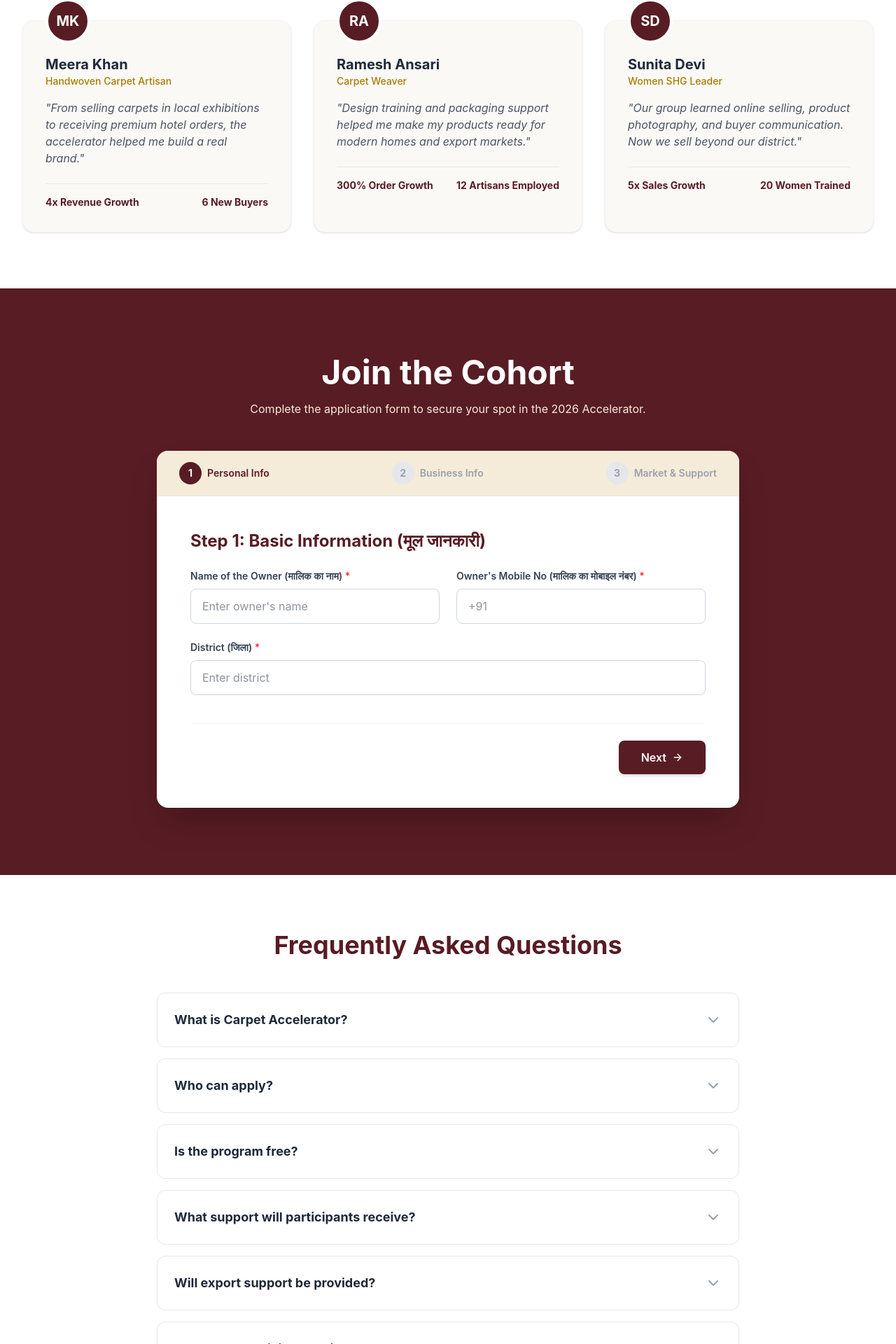
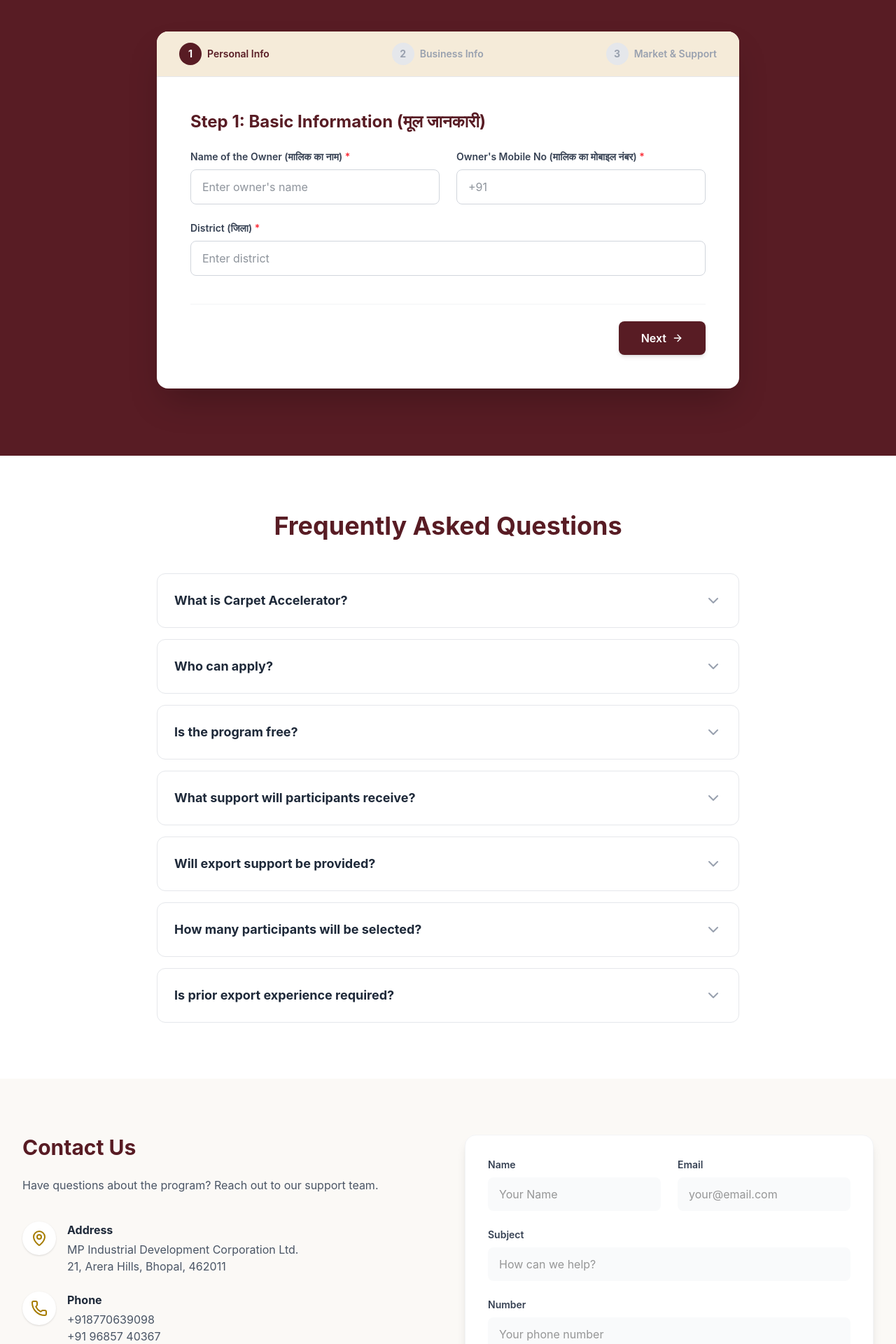
Before and after one commit to Ashishmehra45/Carpet_website, a React (Vite) app: page / in a window 1280 px wide. Shown: the part 3564-5484 px from the top of the page at 70% size. Built offline with nearby package versions, Linux system fonts and the light colour scheme.

Commit message:
remove success

```diff
--- a/src/CarpetAccelerator.jsx
+++ b/src/CarpetAccelerator.jsx
@@ -631,75 +631,7 @@ const CarpetAccelerator = () => {
         </div>
       </section>
 
-      {/* 8. Success Stories Section */}
-      <section className="py-20 bg-white">
-        <div className="max-w-7xl mx-auto px-4 sm:px-6 lg:px-8">
-          <h2 className="text-3xl md:text-4xl font-bold text-[#581c24] text-center mb-16">
-            Impact & Success Stories
-          </h2>
-          <div className="grid grid-cols-1 md:grid-cols-3 gap-8">
-            <div className="bg-[#fbf9f6] p-8 rounded-2xl shadow-sm border border-gray-100 hover:shadow-lg transition-all relative mt-8">
-              <div className="absolute -top-8 left-8 w-16 h-16 bg-[#581c24] rounded-full flex items-center justify-center border-4 border-white">
-                <span className="text-white font-bold text-xl">MK</span>
-              </div>
-              <h3 className="font-bold text-xl text-gray-800 mt-4">
-                Meera Khan
-              </h3>
-              <p className="text-[#a67c00] text-sm font-medium mb-4">
-                Handwoven Carpet Artisan
-              </p>
-              <p className="text-gray-600 italic mb-6">
-                "From selling carpets in local exhibitions to receiving premium
-                hotel orders, the accelerator helped me build a real brand."
-              </p>
-              <div className="pt-4 border-t border-gray-200 flex justify-between text-sm font-bold text-[#581c24]">
-                <span>4x Revenue Growth</span>
-                <span>6 New Buyers</span>
-              </div>
-            </div>
 
-            <div className="bg-[#fbf9f6] p-8 rounded-2xl shadow-sm border border-gray-100 hover:shadow-lg transition-all relative mt-8">
-              <div className="absolute -top-8 left-8 w-16 h-16 bg-[#581c24] rounded-full flex items-center justify-center border-4 border-white">
-                <span className="text-white font-bold text-xl">RA</span>
-              </div>
-              <h3 className="font-bold text-xl text-gray-800 mt-4">
-                Ramesh Ansari
-              </h3>
-              <p className="text-[#a67c00] text-sm font-medium mb-4">
-                Carpet Weaver
-              </p>
-              <p className="text-gray-600 italic mb-6">
-                "Design training and packaging support helped me make my
-                products ready for modern homes and export markets."
-              </p>
-              <div className="pt-4 border-t border-gray-200 flex justify-between text-sm font-bold text-[#581c24]">
-                <span>300% Order Growth</span>
-                <span>12 Artisans Employed</span>
-              </div>
-            </div>
-
-            <div className="bg-[#fbf9f6] p-8 rounded-2xl shadow-sm border border-gray-100 hover:shadow-lg transition-all relative mt-8">
-              <div className="absolute -top-8 left-8 w-16 h-16 bg-[#581c24] rounded-full flex items-center justify-center border-4 border-white">
-                <span className="text-white font-bold text-xl">SD</span>
-              </div>
-              <h3 className="font-bold text-xl text-gray-800 mt-4">
-                Sunita Devi
-              </h3>
-              <p className="text-[#a67c00] text-sm font-medium mb-4">
-                Women SHG Leader
-              </p>
-              <p className="text-gray-600 italic mb-6">
-                "Our group learned online selling, product photography, and
-                buyer communication. Now we sell beyond our district."
-              </p>
-              <div className="pt-4 border-t border-gray-200 flex justify-between text-sm font-bold text-[#581c24]">
-                <span>5x Sales Growth</span>
-                <span>20 Women Trained</span>
-              </div>
-            </div>
-          </div>
-        </div>
-      </section>
 
       {/* 9. Application Section */}
       <section id="apply" className="py-24 bg-[#581c24] text-white">
@@ -1291,7 +1223,7 @@ const CarpetAccelerator = () => {
             {/* Contact Info */}
             <div>
               <h2 className="text-3xl font-bold text-[#581c24] mb-6">
-              Contact Us
+                Contact Us
               </h2>
               <p className="text-gray-600 mb-10">
                 Have questions about the program? Reach out to our support team.
@@ -1320,8 +1252,8 @@ const CarpetAccelerator = () => {
                     <h4 className="font-bold text-gray-800">Phone</h4>
                     <p className="text-gray-600 mt-1">
                       +918770639098 <br />
-                      +919685740367 <br />
-                      +918827472507
+                      +91 96857 40367 <br />
+                      +91 88274 72507
                     </p>
                   </div>
                 </div>
@@ -1373,6 +1305,16 @@ const CarpetAccelerator = () => {
                     type="text"
                     className="w-full px-4 py-3 rounded-lg bg-gray-50 border-transparent focus:bg-white focus:ring-2 focus:ring-[#a67c00] focus:border-transparent outline-none transition-all"
                     placeholder="How can we help?"
+                  />
+                </div>
+                 <div>
+                  <label className="block text-sm font-semibold text-gray-700 mb-2">
+                    Number
+                  </label>
+                  <input
+                    type="text"
+                    className="w-full px-4 py-3 rounded-lg bg-gray-50 border-transparent focus:bg-white focus:ring-2 focus:ring-[#a67c00] focus:border-transparent outline-none transition-all"
+                    placeholder="Your phone number"
                   />
                 </div>
                 <div>
```
